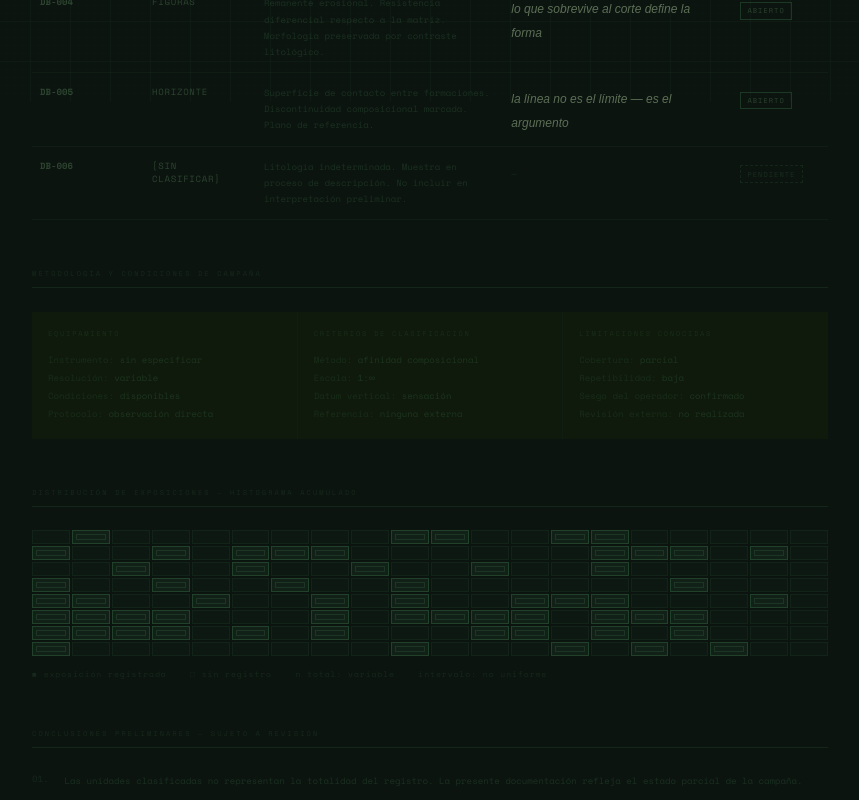
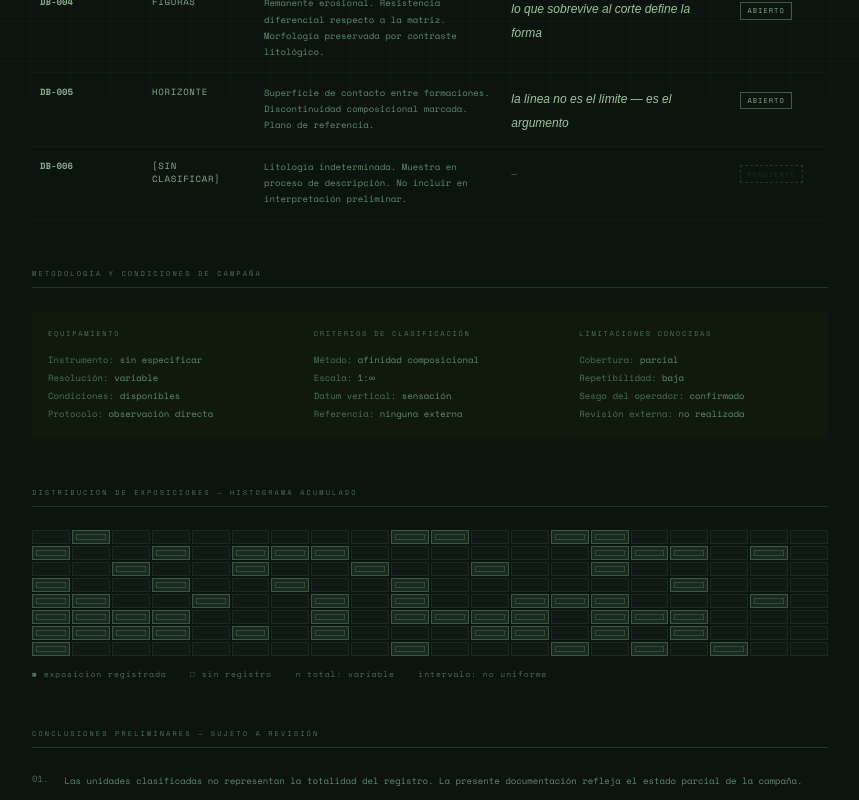
Before and after one commit to diegobravo011-svg/DB_archive_v2, a Next.js app: page / in a window 1280 px wide. Shown: the part 699-1499 px from the top of the page, without its empty margins (210-1069 px from the left). Built offline with nearby package versions, Linux system fonts and the light colour scheme; a web font is replaced by a local one.

Commit message:
fix: lighter sage green palette for better readability

```diff
--- a/src/app/globals.css
+++ b/src/app/globals.css
@@ -2,16 +2,16 @@
 
 :root {
   --bg:           #0c1410;
-  --bg-hover:     #111a10;
+  --bg-hover:     #121f14;
   --bg-surface:   #0f1a0d;
-  --line:         rgba(80, 160, 100, 0.12);
-  --line-fine:    rgba(80, 160, 100, 0.035);
-  --text:         #a8bfa8;
-  --text-dim:     rgba(120, 180, 120, 0.30);
-  --text-muted:   rgba(80, 160, 100, 0.20);
-  --text-faint:   rgba(80, 160, 100, 0.14);
-  --accent:       #c2d9b8;
-  --mark:         rgba(80, 160, 100, 0.22);
+  --line:         rgba(140, 200, 150, 0.18);
+  --line-fine:    rgba(140, 200, 150, 0.07);
+  --text:         #c4dcc4;      /* texto base — verde sage claro */
+  --text-dim:     #8aab8a;      /* texto secundario — verde medio legible */
+  --text-muted:   #638a6e;      /* labels, anotaciones */
+  --text-faint:   #4d7058;      /* metadata burocrática — sutil pero visible */
+  --accent:       #d8ecd8;      /* títulos y énfasis */
+  --mark:         rgba(140, 200, 150, 0.15);
 
   --font-mono:   var(--font-space-mono), 'Space Mono', monospace;
   --font-serif:  var(--font-instrument-serif), 'Instrument Serif', serif;
--- a/src/app/page.tsx
+++ b/src/app/page.tsx
@@ -118,15 +118,15 @@ function Histogram() {
         {cells.map((v, i) => (
           <div key={i} style={{
             height: 14,
-            background: v ? "rgba(80,160,100,0.10)" : "rgba(80,160,100,0.03)",
-            border: `0.5px solid ${v ? "rgba(80,160,100,0.25)" : "rgba(80,160,100,0.08)"}`,
+            background: v ? "rgba(140,200,150,0.12)" : "rgba(140,200,150,0.03)",
+            border: `0.5px solid ${v ? "rgba(140,200,150,0.30)" : "rgba(140,200,150,0.09)"}`,
             position: "relative",
           }}>
             {v === 1 && (
               <div style={{
                 position: "absolute",
                 inset: 3,
-                border: "0.5px solid rgba(80,160,100,0.15)",
+                border: "0.5px solid rgba(140,200,150,0.20)",
               }} />
             )}
           </div>
@@ -155,7 +155,7 @@ function StatusBadge({ status }: { status: string }) {
       letterSpacing: "0.15em",
       textTransform: "uppercase",
       color: isPending ? "rgba(80,160,100,0.18)" : "var(--text-dim)",
-      border: `0.5px ${isPending ? "dashed" : "solid"} ${isPending ? "rgba(80,160,100,0.12)" : "rgba(80,160,100,0.25)"}`,
+      border: `0.5px ${isPending ? "dashed" : "solid"} ${isPending ? "rgba(140,200,150,0.18)" : "rgba(140,200,150,0.40)"}`,
       padding: "0.15rem 0.4rem",
     }}>
       {status}
@@ -262,7 +262,7 @@ export default function FieldReport() {
                     </td>
                     <td style={{ minWidth: "12rem" }}>
                       {s.observation !== "—" ? (
-                        <em style={{ ...serif, fontSize: 12, color: "rgba(180,210,160,0.48)" }}>
+                        <em style={{ ...serif, fontSize: 12, color: "#9ec49a" }}>
                           {s.observation}
                         </em>
                       ) : (
@@ -358,7 +358,7 @@ export default function FieldReport() {
                 {item.num}
               </span>
               {item.italic ? (
-                <em style={{ ...serif, fontSize: 12, color: "rgba(180,210,160,0.48)", lineHeight: 1.8, whiteSpace: "pre-line" }}>
+                <em style={{ ...serif, fontSize: 13, color: "var(--accent-green)", lineHeight: 1.8, whiteSpace: "pre-line" }}>
                   {item.text}
                 </em>
               ) : (
```
